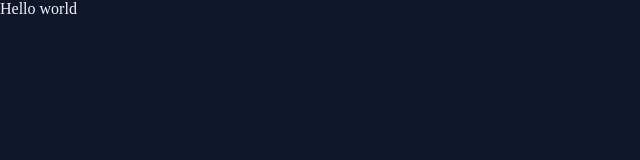
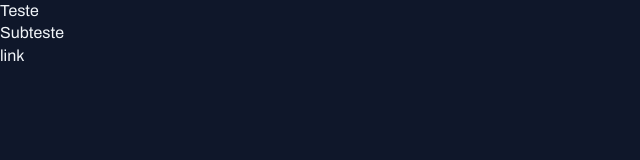
Before and after one commit to leonardoslima/Tech-News, a plain HTML site: page index.html in a window 1280 px wide. Shown: the whole page, without its empty margins (0-640 px from the left). Drawn offline with Linux system fonts and the light colour scheme.

Commit message:
aplicando fontes no projeto

```diff
--- a/index.html
+++ b/index.html
@@ -2,14 +2,22 @@
 <html lang="pt-BR">
 
 <head>
+  <link rel="preconnect" href="https://fonts.googleapis.com">
+  <link rel="preconnect" href="https://fonts.gstatic.com" crossorigin>
+
   <meta charset="UTF-8">
   <meta name="viewport" content="width=device-width, initial-scale=1.0">
   <title>Portal de notícias</title>
   <link rel="stylesheet" href="styles/index.css">
+
+  <link href="https://fonts.googleapis.com/css2?family=Archivo:ital,wght@0,100..900;1,100..900&display=swap"
+    rel="stylesheet">
 </head>
 
 <body>
-  Hello world
+  <h1>Teste</h1>
+  <h2>Subteste</h2>
+  <a href="#">link</a>
 </body>
 
 </html>
--- a/styles/global.css
+++ b/styles/global.css
@@ -11,9 +11,33 @@
   --stroke-color: #1e293b;
   --text-color-primary: #f1f5f9;
   --text-color-secondary: #cbd5e1;
+
+  --font-family: "Archivo", sans-serif;
+  --h1: 800 24px/135% var(--font-family);
+  --h2: 800 16px/140% var(--font-family);
+  --h3: 800 14px/140% var(--font-family);
+  --text-span: 600 14px/145% var(--font-family);
+  --text: 400 16px/140% var(--font-family);
+  --text-sm: 400 14px/160% var(--font-family);
 }
 
 body {
+  font: var(--text);
   color: var(--text-color-primary);
   background-color: var(--bg-color);
 }
+
+a {
+  text-decoration: none;
+  color: inherit;
+}
+
+a:hover {
+  color: var(--brand-color-light);
+}
+
+h1,
+h2,
+h3 {
+  font: inherit;
+}
```
